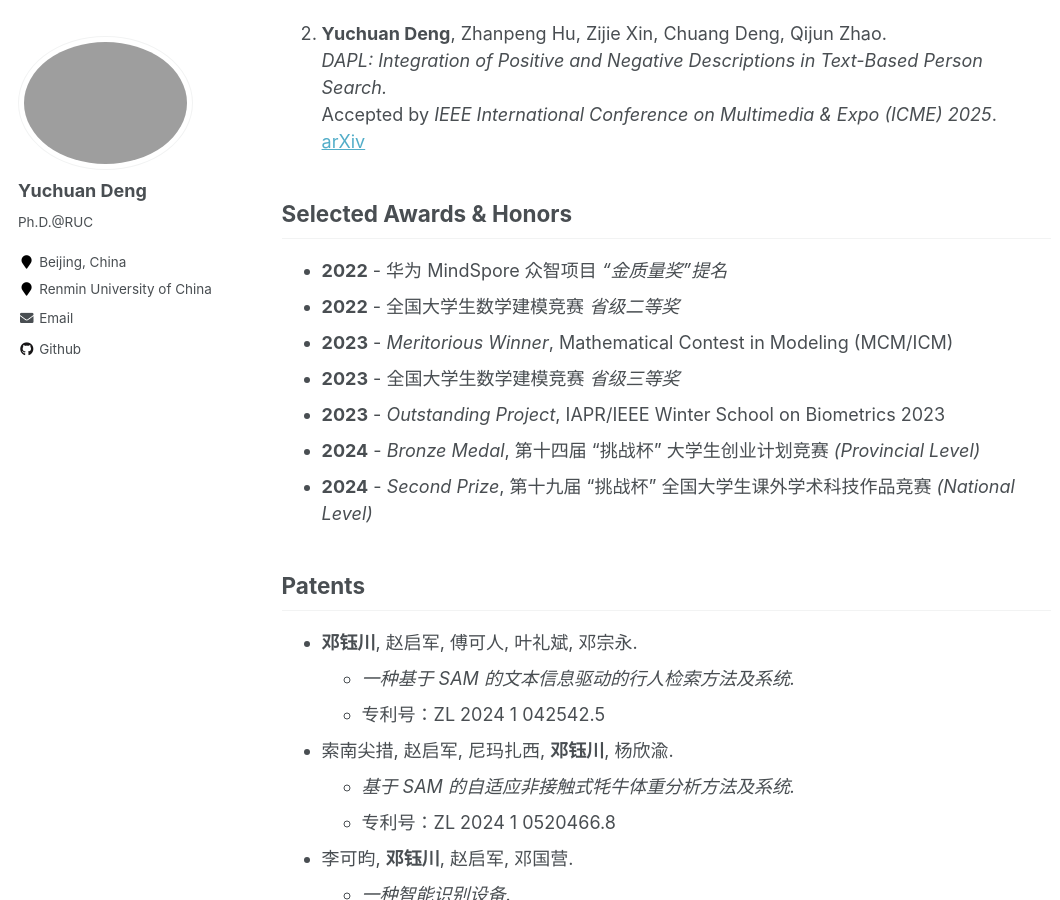
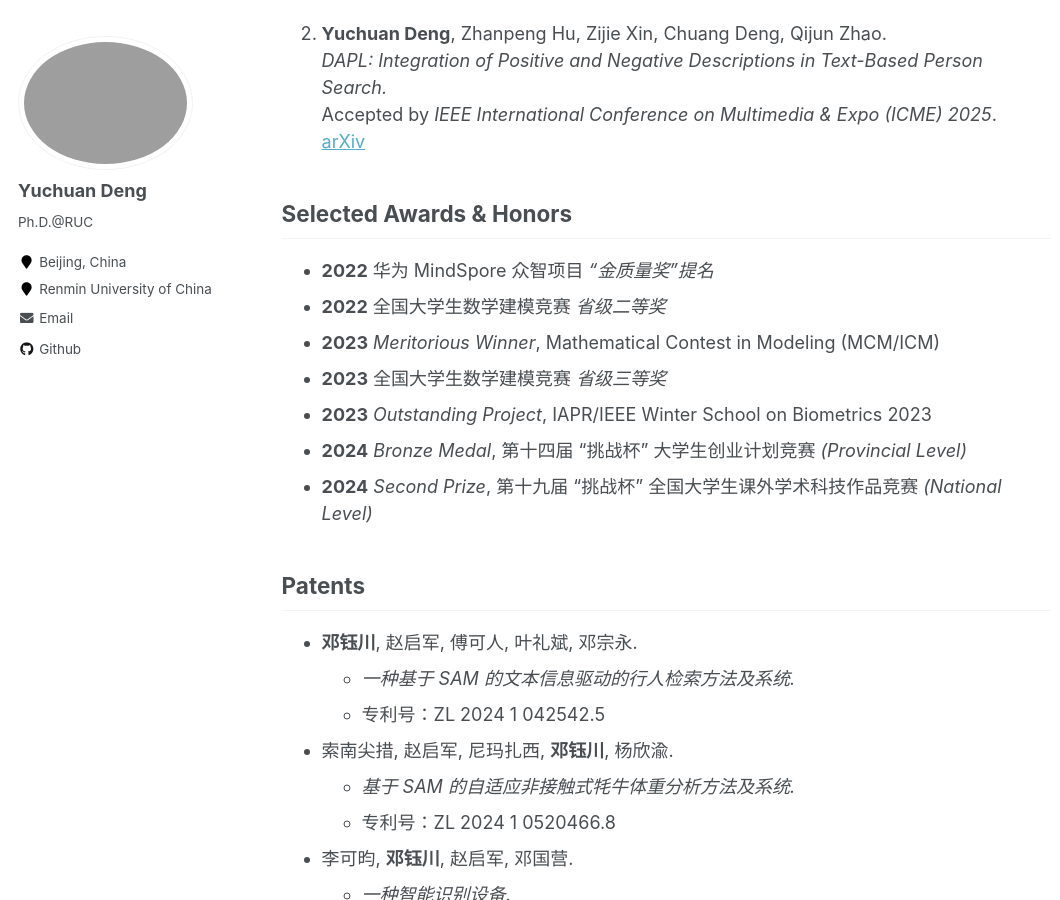
Before and after one commit to Kimokcheon/Kimokcheon.github.io, a Jekyll site: the page built from _pages/about.md, in a window 1280 px wide and 900 px high, scrolled down 1041 px. Shown: the whole window, without its empty margins (0-1060 px from the left). Built offline with Jekyll 4.4.1, drawn with Linux system fonts in a browser that asks for light colours; some of the changed text lies outside the part shown.

```diff
--- a/_pages/about.md
+++ b/_pages/about.md
@@ -44,13 +44,13 @@ Here is my CV.
 
 
 ## Selected Awards & Honors
-- **2022** - 华为 MindSpore 众智项目 *“金质量奖”提名*
-- **2022** - 全国大学生数学建模竞赛 *省级二等奖*
-- **2023** - *Meritorious Winner*, Mathematical Contest in Modeling (MCM/ICM)
-- **2023** - 全国大学生数学建模竞赛 *省级三等奖*
-- **2023** - *Outstanding Project*, IAPR/IEEE Winter School on Biometrics 2023
-- **2024** - *Bronze Medal*, 第十四届 “挑战杯” 大学生创业计划竞赛 *(Provincial Level)*
-- **2024** - *Second Prize*, 第十九届 “挑战杯” 全国大学生课外学术科技作品竞赛 *(National Level)*
+- **2022** 华为 MindSpore 众智项目 *“金质量奖”提名*
+- **2022** 全国大学生数学建模竞赛 *省级二等奖*
+- **2023** *Meritorious Winner*, Mathematical Contest in Modeling (MCM/ICM)
+- **2023** 全国大学生数学建模竞赛 *省级三等奖*
+- **2023** *Outstanding Project*, IAPR/IEEE Winter School on Biometrics 2023
+- **2024** *Bronze Medal*, 第十四届 “挑战杯” 大学生创业计划竞赛 *(Provincial Level)*
+- **2024** *Second Prize*, 第十九届 “挑战杯” 全国大学生课外学术科技作品竞赛 *(National Level)*
 
 
 
```
Also changed, not shown: other parts of _pages/about.md (+3 -0 lines).
